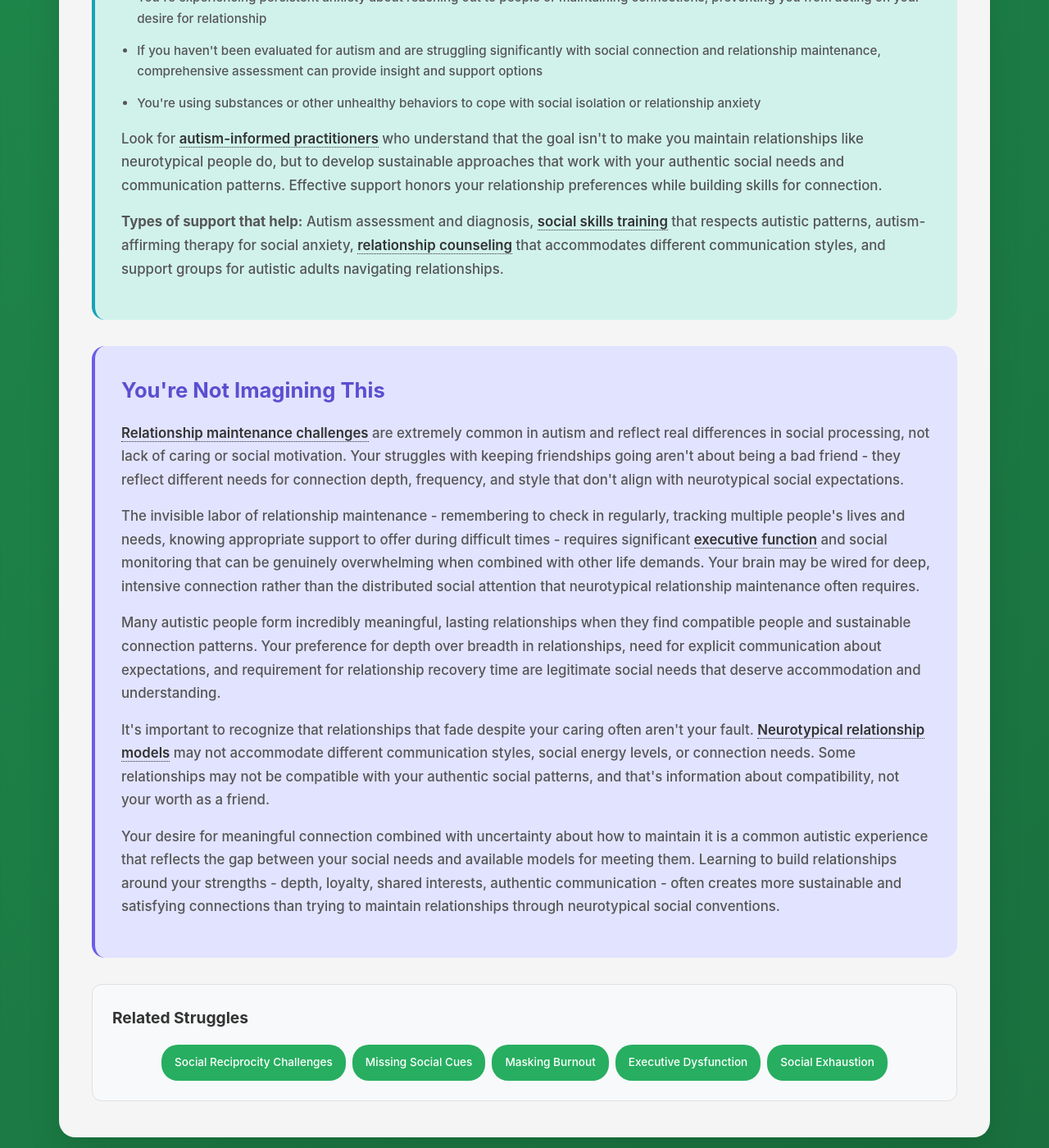
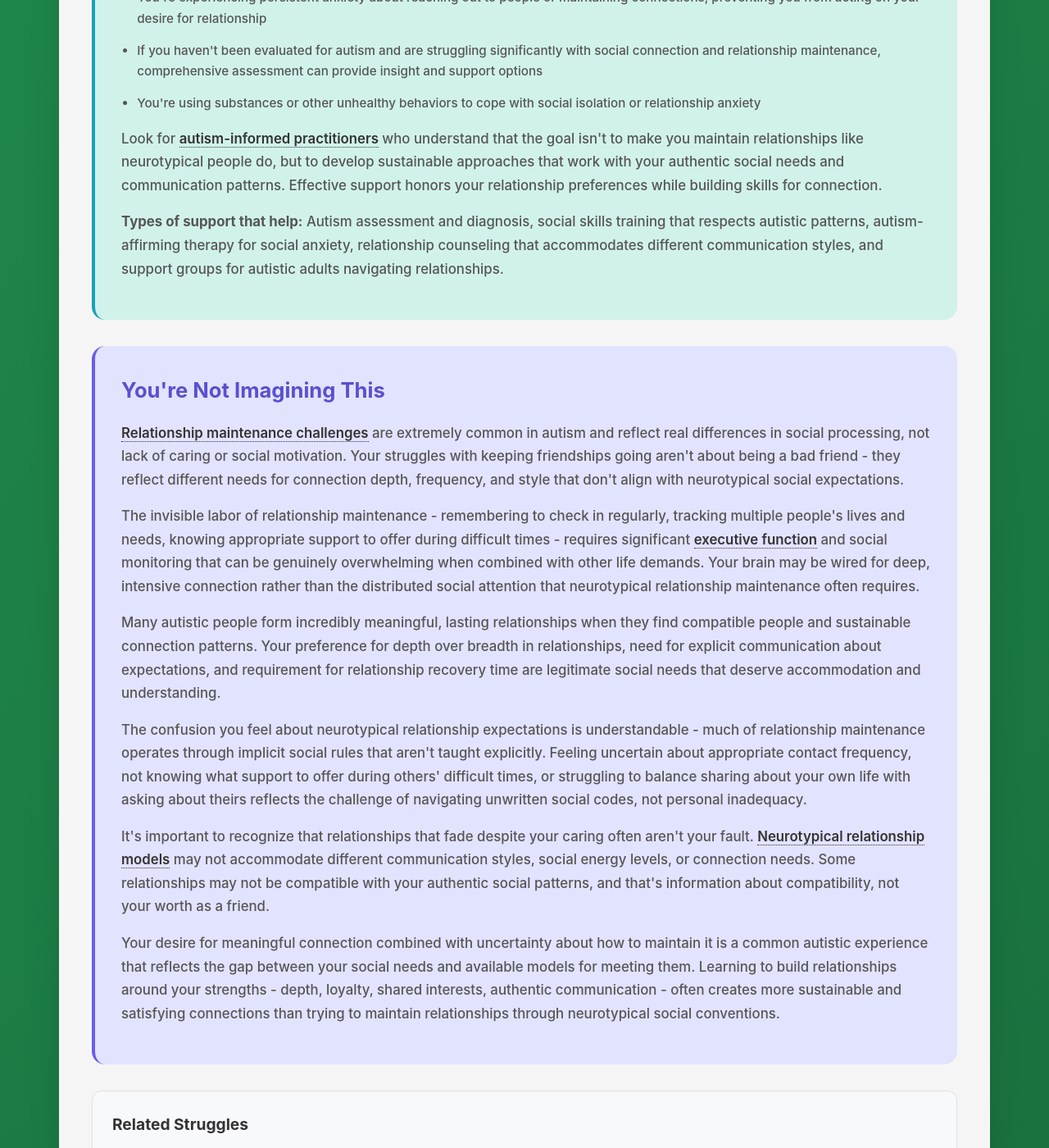
Before and after one commit to neurodivergent-survival-guide/neurodivergent-survival-guide, a Jekyll site: the page built from struggles/relationship-maintenance-struggles.html, in a window 1280 px wide and 1400 px high, scrolled down 5258 px. Shown: the whole window at 82% size. Built offline with Jekyll 4.4.1, drawn with Linux system fonts in a browser that asks for light colours; some of the changed lines change nothing that is shown.

Commit message:
Update relationship-maintenance-struggles.html

```diff
--- a/struggles/relationship-maintenance-struggles.html
+++ b/struggles/relationship-maintenance-struggles.html
@@ -5,12 +5,6 @@ subtitle: "Not knowing how to keep friendships and relationships going over time
 description: "Concrete strategies for sustaining connections without exhausting yourself. Learn relationship maintenance that works with autistic communication patterns."
 slug: relationship-maintenance-struggles
 condition: autism
-
-tags:
-  experience: [disconnected, overwhelmed]
-  functional: [communication, organization]
-  context: [social, home]
-  condition: [autism]  # both conditions struggle with relationship maintenance due to executive function and social processing differences
 
 # Content Management (Mandatory)
 status: published
@@ -130,7 +124,7 @@ search_terms: ["friendships always fade away", "don't know how to maintain relat
         <p>Look for <a class="jargon">autism-informed practitioners<span class="tooltip">Professionals who understand autistic social needs without pathologizing different relationship styles</span></a> who understand that the goal isn't to make you maintain relationships like neurotypical people do, but to develop sustainable approaches that work with your authentic social needs and communication patterns. Effective support honors your relationship preferences while building skills for connection.</p>
 
         <div class="highlight-box">
-            <p><strong>Types of support that help:</strong> Autism assessment and diagnosis, <a class="jargon">social skills training<span class="tooltip">Learning relationship skills that respect autistic communication patterns</span></a> that respects autistic patterns, autism-affirming therapy for social anxiety, <a class="jargon">relationship counseling<span class="tooltip">Professional support for understanding and improving personal connections</span></a> that accommodates different communication styles, and support groups for autistic adults navigating relationships.</p>
+            <p><strong>Types of support that help:</strong> Autism assessment and diagnosis, social skills training that respects autistic patterns, autism-affirming therapy for social anxiety, relationship counseling that accommodates different communication styles, and support groups for autistic adults navigating relationships.</p>
         </div>
     </div>
 
@@ -141,6 +135,8 @@ search_terms: ["friendships always fade away", "don't know how to maintain relat
         <p>The invisible labor of relationship maintenance - remembering to check in regularly, tracking multiple people's lives and needs, knowing appropriate support to offer during difficult times - requires significant <a class="jargon">executive function<span class="tooltip">Mental skills including planning, working memory, and time management</span></a> and social monitoring that can be genuinely overwhelming when combined with other life demands. Your brain may be wired for deep, intensive connection rather than the distributed social attention that neurotypical relationship maintenance often requires.</p>
 
         <p>Many autistic people form incredibly meaningful, lasting relationships when they find compatible people and sustainable connection patterns. Your preference for depth over breadth in relationships, need for explicit communication about expectations, and requirement for relationship recovery time are legitimate social needs that deserve accommodation and understanding.</p>
+
+        <p>The confusion you feel about neurotypical relationship expectations is understandable - much of relationship maintenance operates through implicit social rules that aren't taught explicitly. Feeling uncertain about appropriate contact frequency, not knowing what support to offer during others' difficult times, or struggling to balance sharing about your own life with asking about theirs reflects the challenge of navigating unwritten social codes, not personal inadequacy.</p>
 
         <p>It's important to recognize that relationships that fade despite your caring often aren't your fault. <a class="jargon">Neurotypical relationship models<span class="tooltip">Social expectations about how friendships should be maintained</span></a> may not accommodate different communication styles, social energy levels, or connection needs. Some relationships may not be compatible with your authentic social patterns, and that's information about compatibility, not your worth as a friend.</p>
 
```
